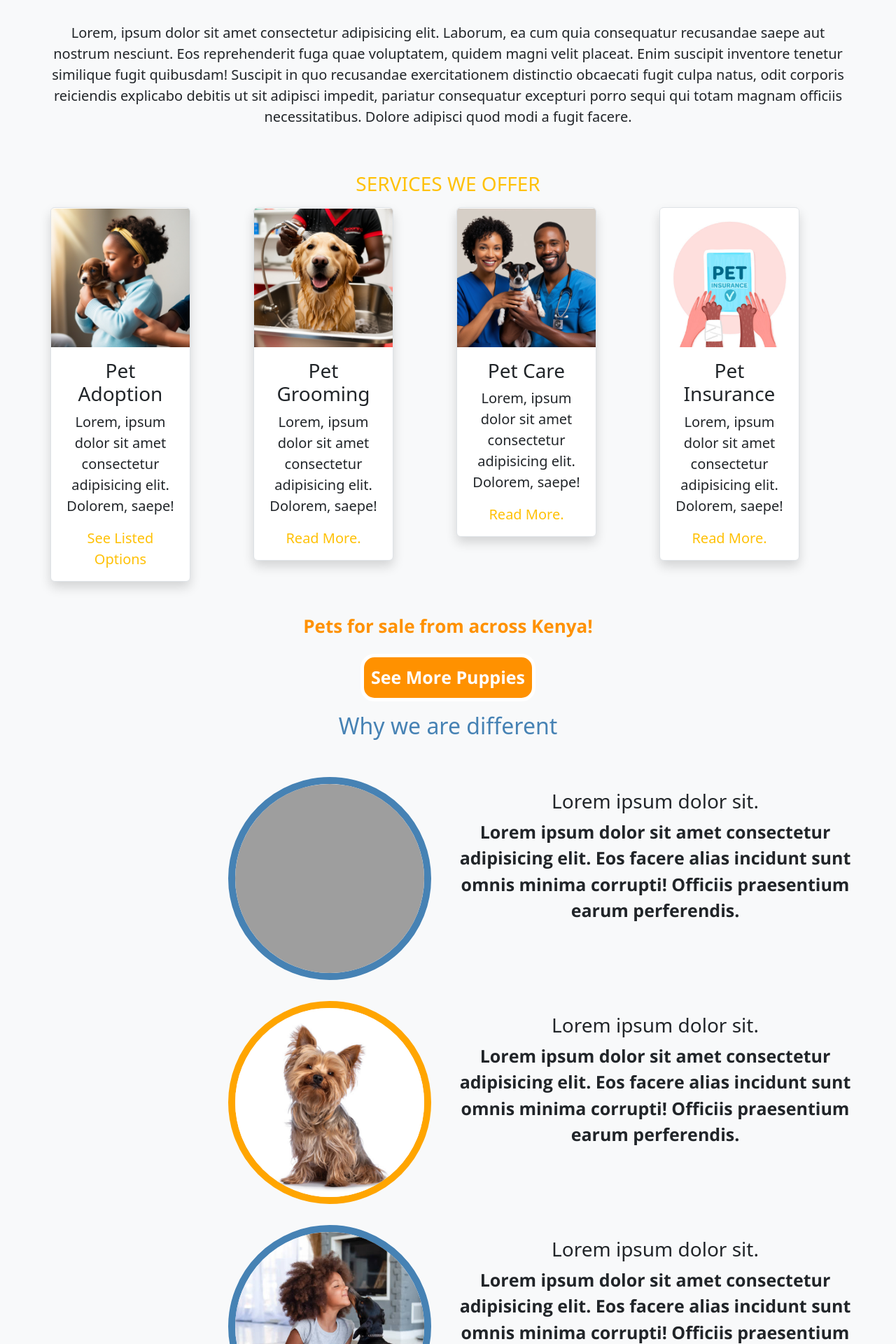
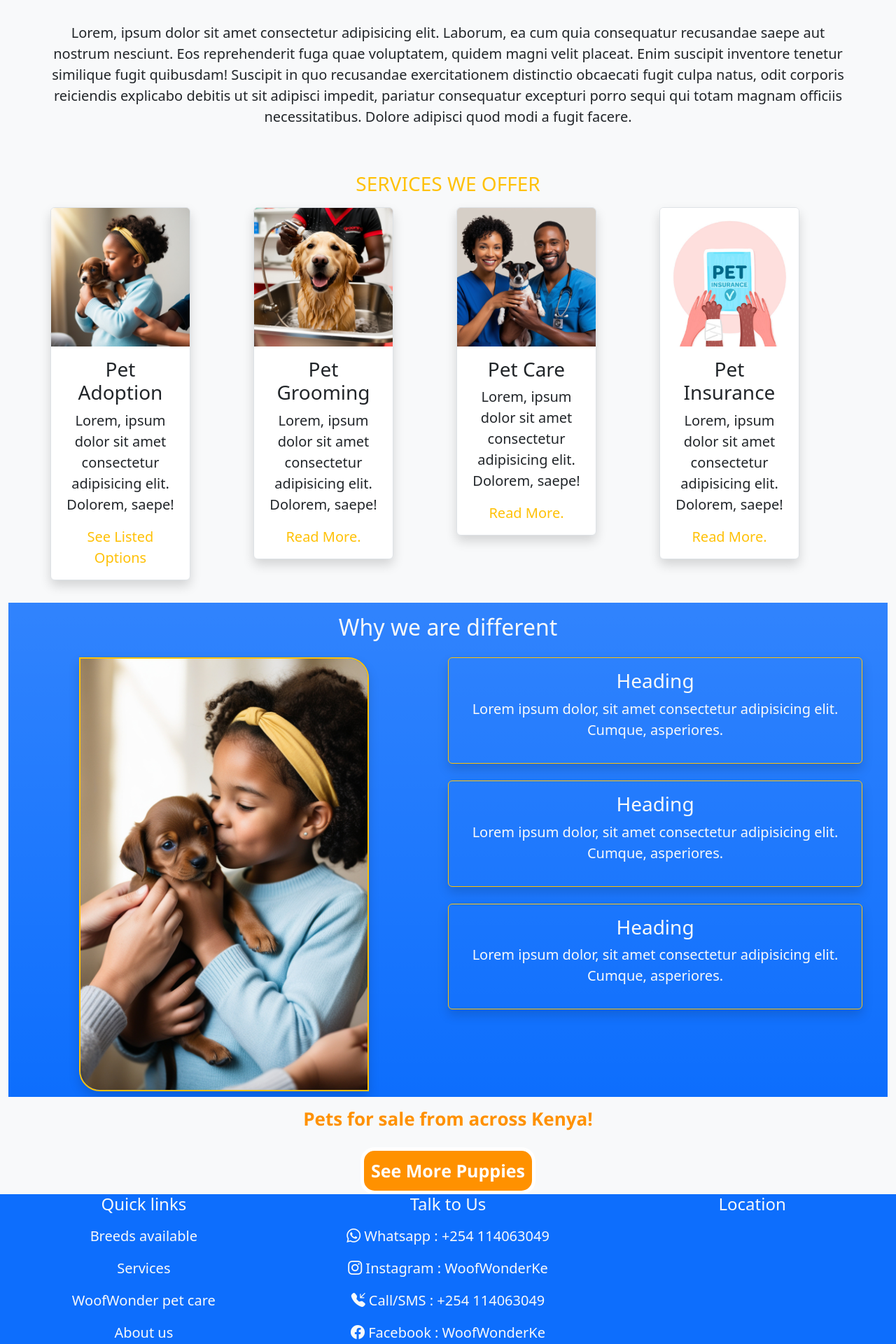
Before and after one commit to dunkohm/BarkBuddies.com, a PHP site: page / in a window 1280 px wide. Shown: the part 920-2840 px from the top of the page at 70% size. Run offline with PHP 8.4, Linux system fonts and the light colour scheme; data that the repository does not hold is empty; some web fonts are replaced; grey boxes are pictures that could not be loaded.

Commit message:
edited homepage and others

```diff
--- a/Admin/functions/functions.php
+++ b/Admin/functions/functions.php
@@ -207,9 +207,9 @@ function getBreeds(){
     while($row_data=mysqli_fetch_assoc($result_breeds)){
       $breed_title=$row_data['breed_tittle'];
       $breed_id=$row_data['breed_id'];
-      echo " <ul class='list-group list-group-flush'>
+      echo " <ul class='text-center bg-transparent list-group list-group-flush'>
       <li class='list-group-item'>
-      <a href='puppy-listing.php?breed=$breed_id' class='nav-link text-dark'>$breed_title</a>
+      <a href='puppy-listing.php?breed=$breed_id' class='nav-link text-dark' style='font-style: italic;font-size: 17px;'>$breed_title</a>
     </li></ul>";
     }
 }
--- a/index.php
+++ b/index.php
@@ -16,6 +16,7 @@ include("Admin/functions/functions.php");
   <link rel="preconnect" href="https://fonts.gstatic.com" crossorigin>
   <link href="https://fonts.googleapis.com/css2?family=Open+Sans:wght@700&family=Rubik+Scribble&display=swap"
     rel="stylesheet">
+    <link href="https://unpkg.com/aos@2.3.1/dist/aos.css" rel="stylesheet">
   <link rel="preconnect" href="https://fonts.gstatic.com" crossorigin>
   <link href="https://fonts.googleapis.com/css2?family=Open+Sans:wght@700&display=swap" rel="stylesheet">
   <link rel="stylesheet" href="https://cdn.jsdelivr.net/npm/bootstrap-icons@1.11.3/font/bootstrap-icons.min.css">
@@ -138,10 +139,13 @@ include("Admin/functions/functions.php");
               <a class="nav-link" href="puppy-listing.php">Find a puppy</a>
             </li>
             <li class="nav-item">
-              <a class="nav-link" href="blogs.php">Blogs</a>
+              <a class="nav-link" href="#services">Services</a>
             </li>
             <li class="nav-item">
-              <a class="nav-link" href="#">Contact us</a>
+              <a class="nav-link" href="#">Pet care</a>
+            </li>
+            <li class="nav-item">
+              <a class="nav-link" href="#">Store</a>
             </li>
             <li class="nav-item">
               <a class="nav-link" href="#">FAQ's</a>
@@ -151,7 +155,6 @@ include("Admin/functions/functions.php");
           <i class="bi bi-tiktok fs-4"></i>
           <i class="bi bi-instagram fs-4"></i>
           <i class="bi bi-facebook fs-4"></i>
-
           </span>
         </div>
       </div>
@@ -176,8 +179,8 @@ include("Admin/functions/functions.php");
                 left: 50%;
                 transform: translate(-50%, -50%);
                ">
-                <h1>GET YOUR PUFFY BESTFRIEND ONLINE!</h1>
-                <p class="lead fs-4 mb-3">Lorem, ipsum dolor sit amet consectetur adipisicing elit. Eligendi sapiente voluptate non molestias iusto at dolor! Ut voluptas laudantium laboriosam!</p>
+                <h1 data-aos="fade-up"  data-aos-duration="2000">GET YOUR PUFFY BESTFRIEND ONLINE!</h1>
+                <p class="lead fs-4 mb-3" data-aos="fade-up"  data-aos-duration="1500">Lorem, ipsum dolor sit amet consectetur adipisicing elit. Eligendi sapiente voluptate non molestias iusto at dolor! Ut voluptas laudantium laboriosam!</p>
                <a href="#about"> <input type="submit" value="Explore more" class="btn btn-lg btn-warning shadow "></a>
             </div>
         </div>
@@ -191,11 +194,11 @@ include("Admin/functions/functions.php");
         <hr class="text-warning px-lg-5 mb-5" style="">
         <p class="lead text-center px-lg-5 mb-5">Lorem, ipsum dolor sit amet consectetur adipisicing elit. Laborum, ea cum quia consequatur recusandae saepe aut nostrum nesciunt. Eos reprehenderit fuga quae voluptatem, quidem magni velit placeat. Enim suscipit inventore tenetur similique fugit quibusdam! Suscipit in quo recusandae exercitationem distinctio obcaecati fugit culpa natus, odit corporis reiciendis explicabo debitis ut sit adipisci impedit, pariatur consequatur excepturi porro
            sequi qui totam magnam officiis necessitatibus. Dolore adipisci quod modi a fugit facere.</p>
-           <div class="container-fluid">
+           <div class="container-fluid" id="services">
            <h3 class="text-center text-warning mt-3 mb-3">SERVICES WE OFFER</h3>
             <div class="row d-flex justify-content-center px-5 text-center mb-3">
               <div class="col-md-3">
-                <div class="card text-center mb-3 border border-none shadow" style=" width: 12.5rem;">
+                <div class="card text-center mb-3 border border-none shadow" style=" width: 12.5rem;"data-aos="fade-up"  data-aos-duration="2500">
                 <img src="pups/205.jpg" class="card-img-top img-fluid" alt="...">
                   <div class="card-body">
                     <h3>Pet Adoption</h3>
@@ -205,7 +208,7 @@ include("Admin/functions/functions.php");
                 </div>
               </div>
               <div class="col-md-3">
-              <div class="card text-center mb-3 border border-none shadow" style=" width: 12.5rem;">
+              <div class="card text-center mb-3 border border-none shadow" style=" width: 12.5rem;"data-aos="fade-up"  data-aos-duration="2000">
               <img src="pups/204.jpg" class="card-img-top" alt="...">
                   <div class="card-body">
                     <h3>Pet Grooming</h3>
@@ -215,7 +218,7 @@ include("Admin/functions/functions.php");
                 </div>
               </div>
               <div class="col-md-3">
-              <div class="card text-center mb-3 border border-none shadow" style=" width: 12.5rem;">
+              <div class="card text-center mb-3 border border-none shadow" style=" width: 12.5rem;"data-aos="fade-up"  data-aos-duration="1500">
               <img src="pups/203.jpg" class="card-img-top" alt="...">
                   <div class="card-body">
                     <h3>Pet Care</h3>
@@ -225,7 +228,7 @@ include("Admin/functions/functions.php");
                 </div>
               </div>
               <div class="col-md-3">
-              <div class="card text-center mb-3 border border-none shadow" style=" width: 12.5rem;">
+              <div class="card text-center mb-3 border border-none shadow" style=" width: 12.5rem;"data-aos="fade-up"  data-aos-duration="1000">
               <img src="pups/206.jpg" class="card-img-top" alt="...">
                   <div class="card-body">
                     <h3>Pet Insurance</h3>
@@ -240,6 +243,50 @@ include("Admin/functions/functions.php");
       </div>
     </div>
   </section>
+  <!-- Why choose us -->
+  <section class="abt bg-primary bg-gradient">
+      <div class="row d-flex mx-auto px-auto">
+        <div class=" mt-3 mb-3">
+          <h2 class="text-center text-light">Why we are different</h2>
+        </div>
+        <div class="row d-flex justify-content-center">
+          <!-- image col -->
+          <div class="col-md-6 "data-aos="zoom-in-right" data-aos-duration="2000">
+            <div class="text-center">
+            <img src="pups/207.jpg" class="img-fluid mb-2 shadow border border-2 border-warning" alt="" style="
+             height: 620px;
+             border-radius: 0px 30px 0px 30px">
+            </div>
+
+          </div>
+          <!-- content col -->
+          <div class="col-md-6">
+            <div class="text-center">
+              <div class="card border border-warning bg-transparent shadow mb-4"data-aos="fade-left"  data-aos-duration="2000">
+                <div class="card-body ">
+                  <h3 class="text-center text-light">Heading</h3>
+                  <p class="lead text-light">Lorem ipsum dolor, sit amet consectetur adipisicing elit. Cumque, asperiores.</p>
+                </div>
+              </div>
+
+              <div class="card border border-warning bg-transparent shadow mb-4"data-aos="fade-left"  data-aos-duration="1500">
+                <div class="card-body ">
+                  <h3 class="text-center text-light">Heading</h3>
+                  <p class="lead text-light">Lorem ipsum dolor, sit amet consectetur adipisicing elit. Cumque, asperiores.</p>
+                </div>
+              </div>
+
+              <div class="card border border-warning bg-transparent shadow mb-4" data-aos="fade-left"  data-aos-duration="1000">
+                <div class="card-body ">
+                  <h3 class="text-center text-light">Heading</h3>
+                  <p class="lead text-light">Lorem ipsum dolor, sit amet consectetur adipisicing elit. Cumque, asperiores.</p>
+                </div>
+              </div>
+            </div>
+          </div>
+        </div>
+
+    </section>
     <div class="container-fluid" id="breeds">
       <div class="row px-2 d-flex justify-content-around">
         <h4 class="text-center mt-3 heading2">Pets for sale from across Kenya!</h4>
@@ -255,77 +302,25 @@ include("Admin/functions/functions.php");
         </div>
       </div>
     </div>
-    <!-- Why choose us -->
-    <section class="abt bg-light" id="about">
-      <div class="row d-flex mx-auto px-auto">
-        <div class=" mt-3 mb-3">
-          <h2 class="text-center" style="color:#4682B4;">Why we are different</h2>
-        </div>
-        <div class="row d-flex">
-          <!-- image side -->
-          <div class="col-md-6">
-            <div>
-              <img src="pups/img3.jpg" class="abt-img" alt="">
-            </div>
 
-          </div>
-          <!-- content side -->
-          <div class="col-md-6">
-            <h3 class="abt-header text-center mt-5">Lorem ipsum dolor sit.</h3>
-            <p class="abt-text text-center p-0">Lorem ipsum dolor sit amet consectetur adipisicing elit.
-              Eos facere alias incidunt sunt omnis minima corrupti! Officiis praesentium earum perferendis.</p>
-          </div>
-        </div>
-        <!-- row 2 -->
-        <div class="row d-flex">
-          <!-- image side -->
-          <div class="col-md-6">
-            <div class="">
-              <img src="pups/img4.jpg" class="abt-img2" alt="">
-            </div>
-          </div>
-          <!-- content side -->
-          <div class="col-md-6">
-            <h3 class="abt-header text-center mt-5">Lorem ipsum dolor sit.</h3>
-            <p class="abt-text2 text-center p-0 ">Lorem ipsum dolor sit amet consectetur adipisicing elit.
-              Eos facere alias incidunt sunt omnis minima corrupti! Officiis praesentium earum perferendis.</p>
-          </div>
-
-        </div>
-        <!-- row 3 -->
-        <div class="row d-flex mb-2">
-          <!-- image side -->
-          <div class="col-md-6">
-            <div>
-              <img src="pups/img5.jpg" class="abt-img3 text-center" alt="">
-            </div>
-          </div>
-          <!-- content side -->
-          <div class="col-md-6">
-            <h3 class="abt-header text-center mt-5">Lorem ipsum dolor sit.</h3>
-            <p class="abt-text3 text-center p-0">Lorem ipsum dolor sit amet consectetur adipisicing elit.
-              Eos facere alias incidunt sunt omnis minima corrupti! Officiis praesentium earum perferendis.</p>
-          </div>
-        </div>
-    </section>
   </div>
   <!-- Footer -->
   <div class="footer bg-primary m-0 p-0 ">
     <div class="row">
       <div class="col-md-4">
         <ul class="navbar-nav me-auto text-center quick-links">
-          <h4 class="quick-link-header">Quick links</h4>
+          <h4 class="text-light">Quick links</h4>
           <li class="nav-item">
             <a href="puppy-listing.php" class="nav-link text-light"> Breeds available</a>
           </li>
           <li class="nav-item">
-            <a href="blogs.php" class="nav-link text-light"> Blogs</a>
+            <a href="#services" class="nav-link text-light"> Services</a>
           </li>
           <li class="nav-item">
             <a href="pet-care.php" class="nav-link text-light"> WoofWonder pet care</a>
           </li>
           <li class="nav-item">
-            <a href="aboutus.html" class="nav-link text-light"> About us</a>
+            <a href="#about" class="nav-link text-light"> About us</a>
           </li>
           <li class="nav-item">
             <a href="#" class="nav-link text-light"> Delivery Policies</a>
@@ -334,7 +329,7 @@ include("Admin/functions/functions.php");
       </div>
       <div class="col-md-4">
         <ul class="navbar-nav me-auto text-center quick-links">
-          <h4 class="quick-link-header">Talk to Us</h4>
+          <h4 class="text-light">Talk to Us</h4>
           <li class="nav-item">
             <a href="#" class="nav-link text-light"> <i class="bi bi-whatsapp"></i> Whatsapp : +254 114063049</a>
           </li>
@@ -351,7 +346,7 @@ include("Admin/functions/functions.php");
         </ul>
       </div>
       <div class="col-md-4">
-        <h4 class="quick-link-header text-center">Location</h4>
+        <h4 class="text-light text-center">Location</h4>
         <div class="container-fluid">
           <!--map-->
           <div class="text-center">
@@ -365,7 +360,7 @@ include("Admin/functions/functions.php");
 
     <div class="row">
       <div class="text-center copy">
-        <p>&copy; 2023 WoofWonderKenya.com All rights reserved.</p>
+        <p class="text-light">&copy; 2023 WoofWonderKenya.com All rights reserved.</p>
       </div>
       <div class="scrollToTopButton">
         <button id="scrollToTopButton" title="Go to top">&#9650;</button>
@@ -377,9 +372,13 @@ include("Admin/functions/functions.php");
   </div>
 
   <script src="script.js"></script>
+  <script src="https://unpkg.com/aos@2.3.1/dist/aos.js"></script>
   <script src="https://cdn.jsdelivr.net/npm/bootstrap@5.3.3/dist/js/bootstrap.bundle.min.js"
     integrity="sha384-YvpcrYf0tY3lHB60NNkmXc5s9fDVZLESaAA55NDzOxhy9GkcIdslK1eN7N6jIeHz"
     crossorigin="anonymous"></script>
+    <script>
+  AOS.init();
+</script>
 </body>
 
 </html>
--- a/style.css
+++ b/style.css
@@ -42,27 +42,27 @@
 
 /* Apply animation to SVG paths */
 .preloader #main {
-    animation: colorChange 1.5s ease-in-out infinite;
+    animation: colorChange 0.8s ease-in-out infinite;
     /* Adjust duration and timing as needed */
 }
 
 .preloader #left {
-    animation: colorChange 1.5s ease-in-out infinite 0.3s;
+    animation: colorChange 0.8s ease-in-out infinite 0.3s;
     /* Delayed start */
 }
 
 .preloader #right {
-    animation: colorChange 1.5s ease-in-out infinite 0.6s;
+    animation: colorChange 0.8s ease-in-out infinite 0.6s;
     /* Delayed start */
 }
 
 .preloader #left-middle {
-    animation: colorChange 1.5s ease-in-out infinite 0.9s;
+    animation: colorChange 0.8s ease-in-out infinite 0.9s;
     /* Delayed start */
 }
 
 .preloader #right-middle {
-    animation: colorChange 1.5s ease-in-out infinite 1.2s;
+    animation: colorChange 0.8s ease-in-out infinite 1.2s;
     /* Delayed start */
 }
 
@@ -154,12 +154,7 @@ a.nav-link.active {
     font-family: "Open Sans", sans-serif;
 }
 
-.card-img-top {
-    width: 100%;
-    height: 200px;
-    object-fit: contain;
 
-}
 
 .list-group {
     font-family: "Open Sans", sans-serif;
```
Also changed, not shown: puppy-listing.php (+22 -28 lines), pups/207.jpg (added), pups/208.jpg (added).
